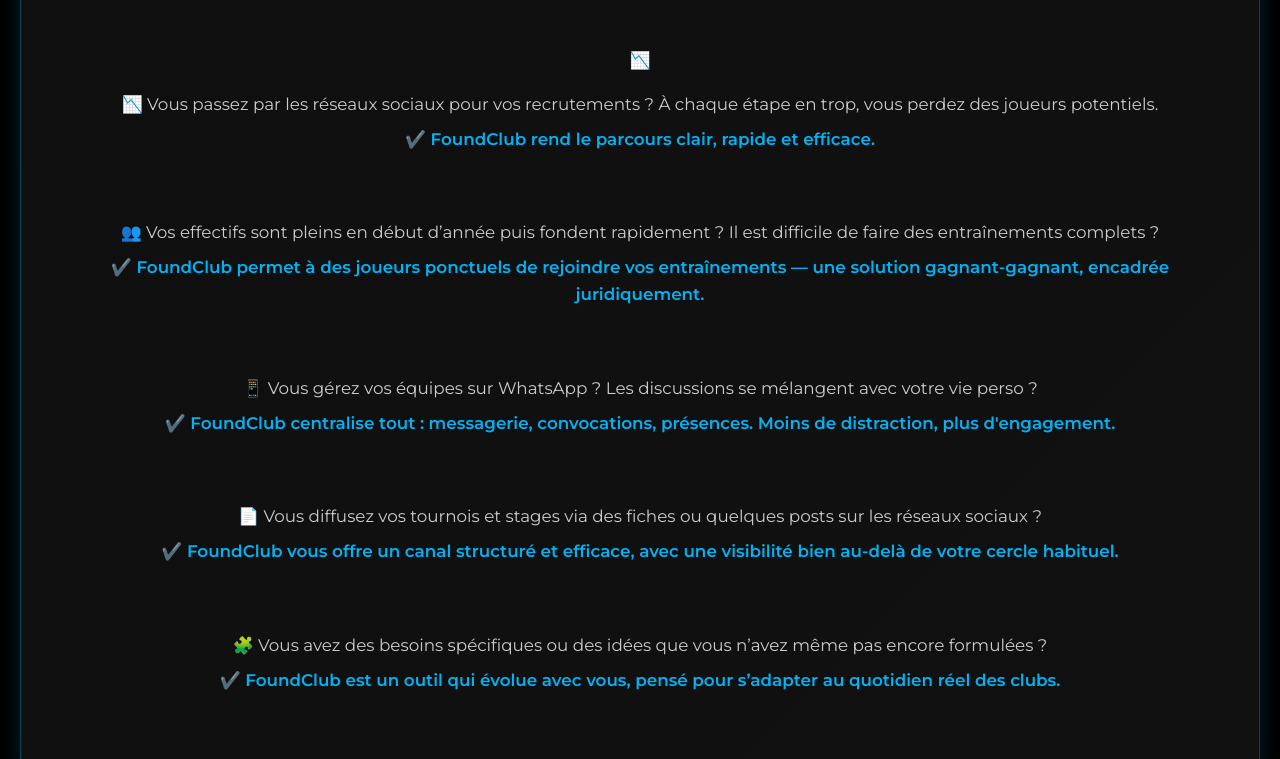
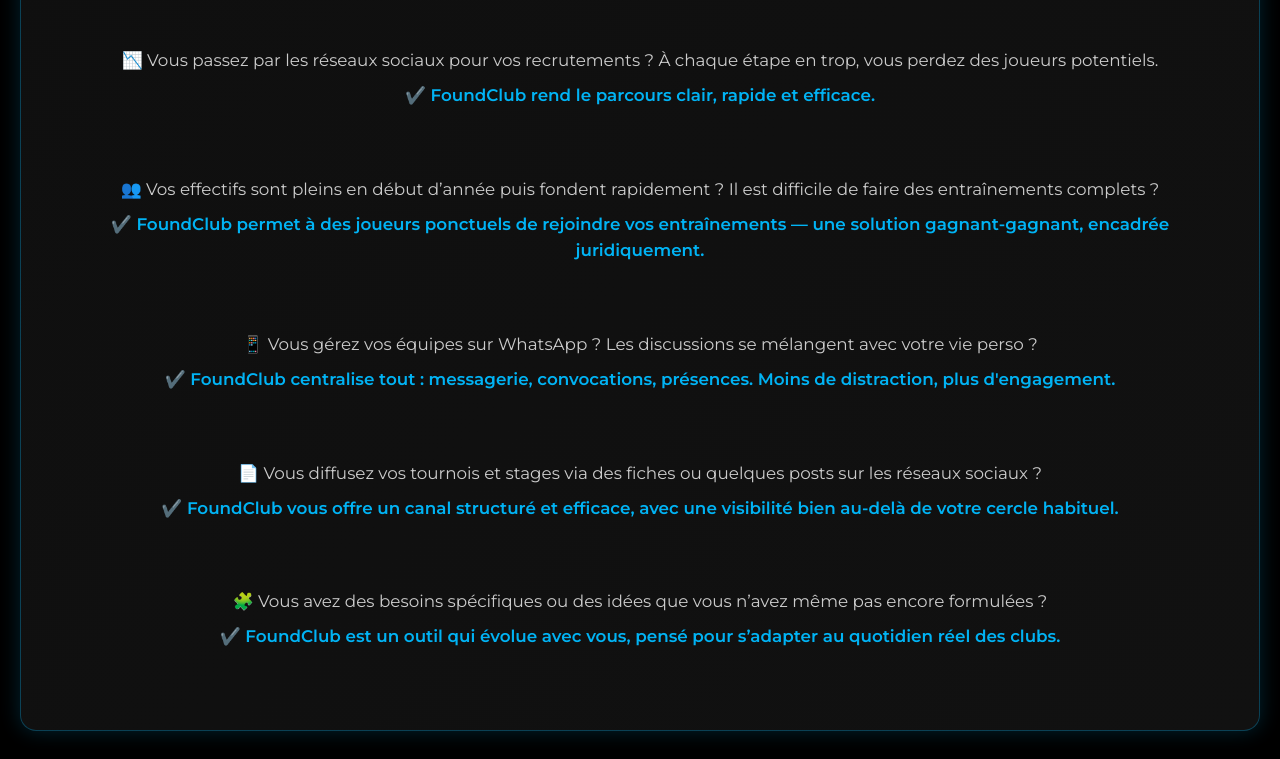
Before and after one commit to Foundclub/foundclub-landing, a plain HTML site: page Club.html in a window 1280 px wide. Shown: the part 341-1100 px from the top of the page. Drawn offline with Linux system fonts and the light colour scheme.

Commit message:
Add files via upload

```diff
--- a/Club.html
+++ b/Club.html
@@ -217,7 +217,7 @@
   <div class="problem-section">
     <h2>Des problématiques concrètes, des réponses simples</h2>
     <div class="problem-item">
-      <p>📉 <p>📉 Vous passez par les réseaux sociaux pour vos recrutements ? À chaque étape en trop, vous perdez des joueurs potentiels.<br><strong>✔️ FoundClub rend le parcours clair, rapide et efficace.</strong></p>
+    <p>📉 Vous passez par les réseaux sociaux pour vos recrutements ? À chaque étape en trop, vous perdez des joueurs potentiels.<br><strong>✔️ FoundClub rend le parcours clair, rapide et efficace.</strong></p>
     </strong></p>
     </div>
     <div class="problem-item">
```
